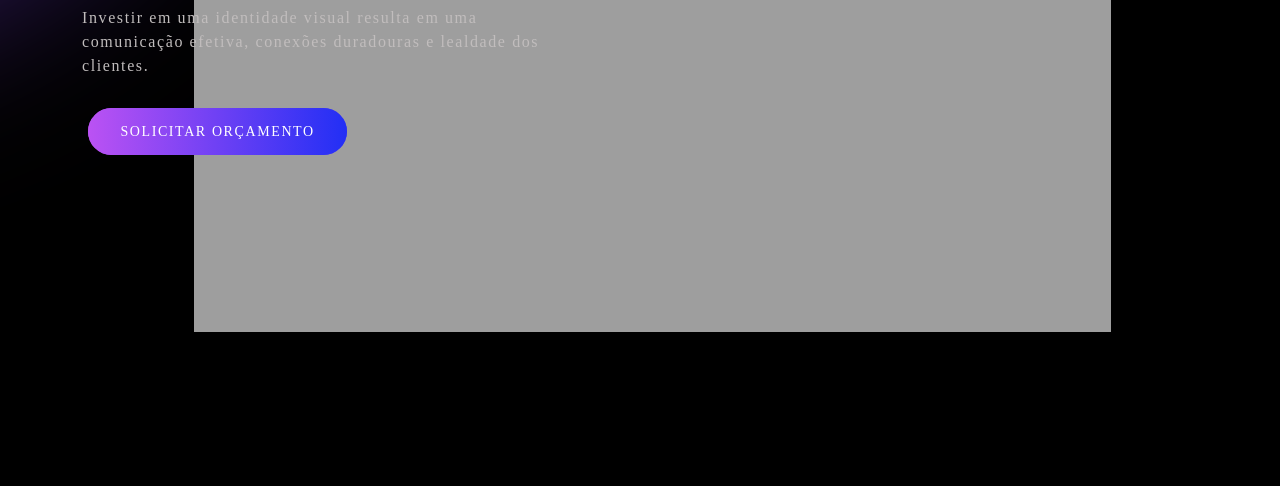
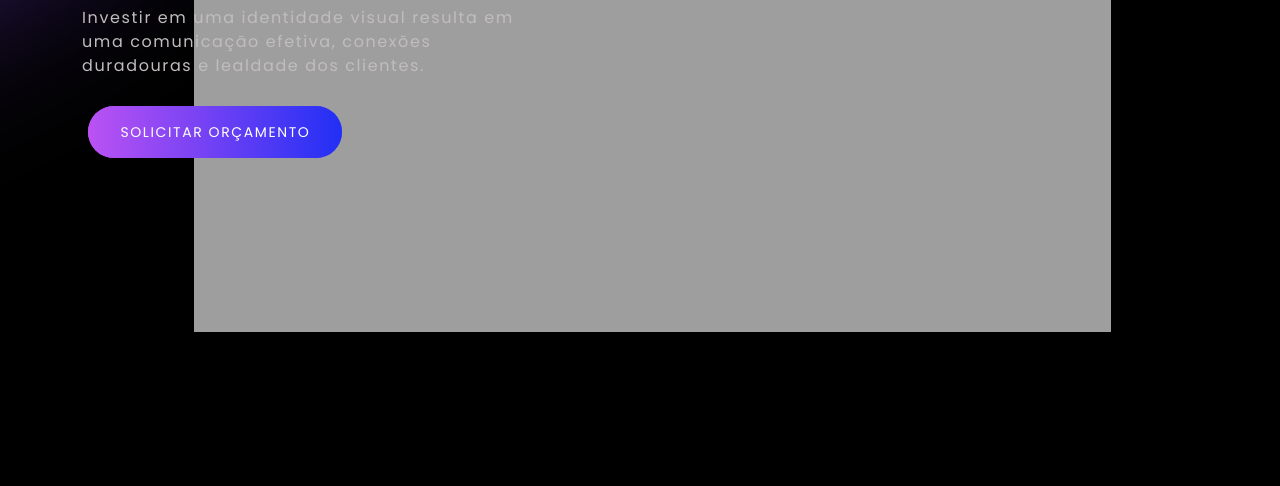
Before and after one commit to dimitri8421/mateus, a plain HTML site: page index.html in a window 1280 px wide. Shown: the part 314-800 px from the top of the page. Drawn offline with nearby package versions, Linux system fonts and the light colour scheme; the site is published under a folder, as on GitHub Pages, so addresses that start at the root find nothing; a web font is replaced by a local one.

Commit message:
Update main.css

```diff
--- a/assets/css/main.css
+++ b/assets/css/main.css
@@ -1,6 +1,6 @@
 @font-face {
     font-family: "Coolvetica";
-    src: url(/assets/fonts/Poppins/Poppins-Regular.ttf);
+    src: url(../fonts/Poppins/Poppins-Regular.ttf);
 }
 
 /* @font-face {
```
